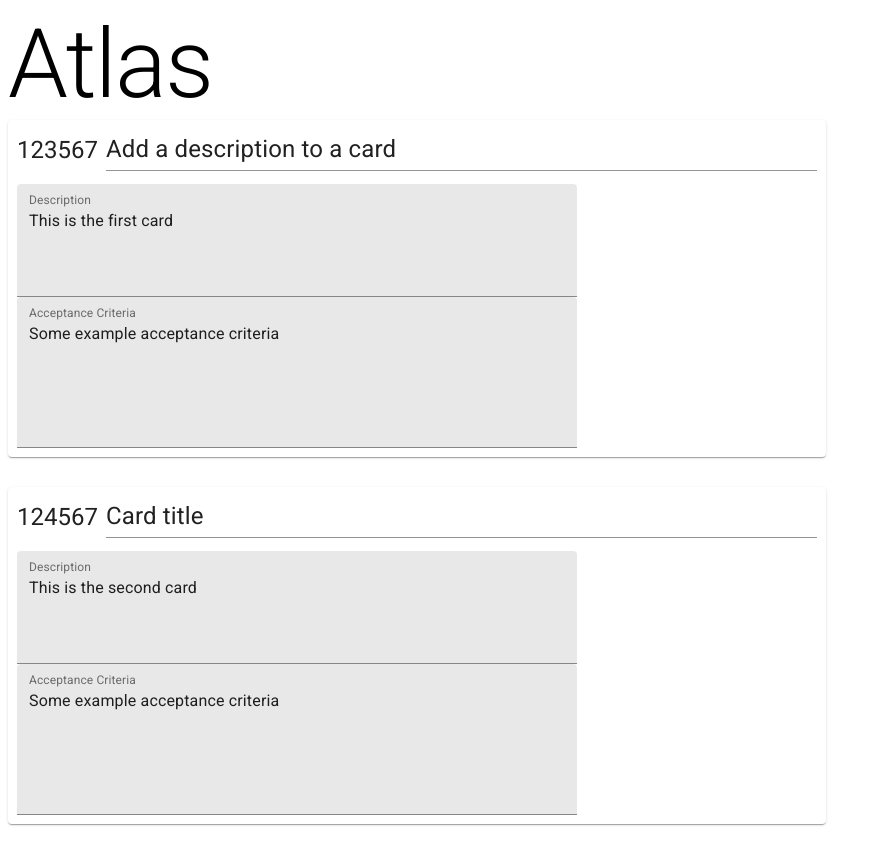
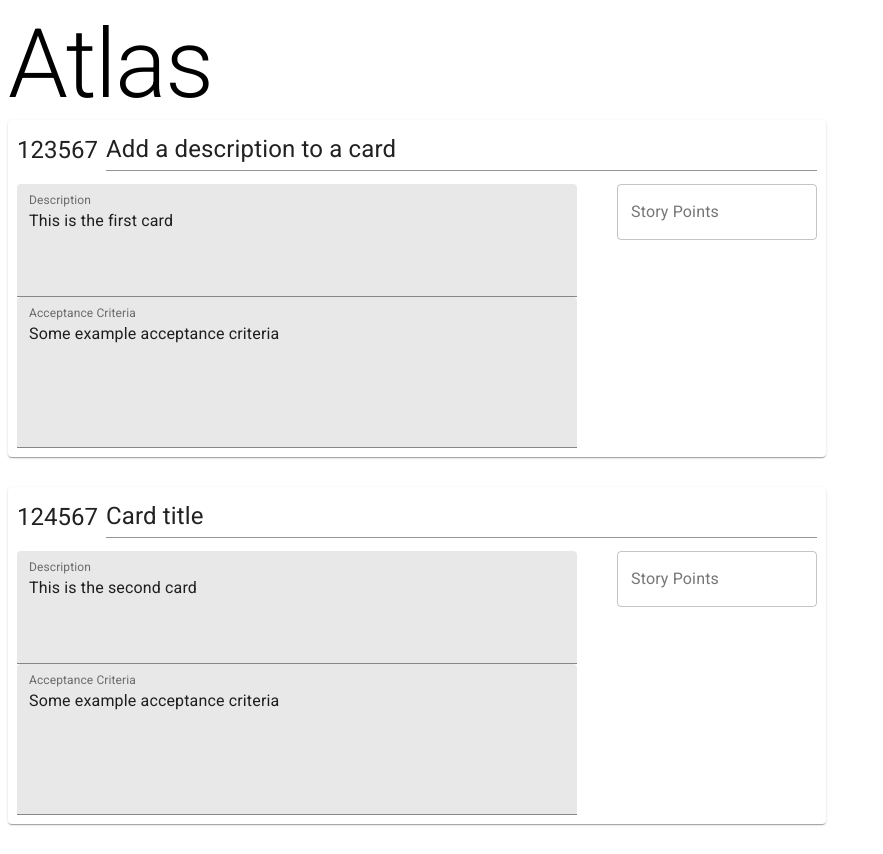
Before and after one commit to HarryAmmon/Atlas-WebApp, a React (Create React App) app in the folder code/: page / in a window 1280 px wide. Shown: the whole page, without its empty margins (0-883 px from the left). Built offline with nearby package versions, Linux system fonts and the light colour scheme.

Commit message:
Add second column for story points

```diff
--- a/code/src/components/cards/UserStory/views/Details.module.scss
+++ b/code/src/components/cards/UserStory/views/Details.module.scss
@@ -14,9 +14,22 @@
   padding-right: 0.5rem;
   padding-top: 0.3rem;
 }
+
 .body {
+  display: flex;
+  // border: 2px solid green;
   margin-top: 0.85rem;
+  justify-content: space-between;
+}
+
+.leftColumn {
   display: flex;
   flex-direction: column;
   width: 70%;
+  // border: 2px solid red;
 }
+
+.rightColumn {
+  width: 25%;
+  // border: 2px solid blue;
+}
--- a/code/src/components/cards/UserStory/views/Details.tsx
+++ b/code/src/components/cards/UserStory/views/Details.tsx
@@ -1,4 +1,4 @@
-import { Box, Paper, Typography } from "@material-ui/core";
+import { Box, Paper, TextField, Typography } from "@material-ui/core";
 import React from "react";
 import Styles from "./Details.module.scss";
 import { DetailsProps } from "../types";
@@ -14,10 +14,20 @@
         <CardTitle>{title}</CardTitle>
       </Box>
       <Box className={Styles.body}>
-        <CardDescription>{description}</CardDescription>
-        <AcceptanceCriteria>
-          Some example acceptance criteria
-        </AcceptanceCriteria>
+        <Box className={Styles.leftColumn}>
+          <CardDescription>{description}</CardDescription>
+          <AcceptanceCriteria>
+            Some example acceptance criteria
+          </AcceptanceCriteria>
+        </Box>
+        <Box className={Styles.rightColumn}>
+          <TextField
+            type="number"
+            id="story-points"
+            label="Story Points"
+            variant="outlined"
+          />
+        </Box>
       </Box>
     </Paper>
   );
```
